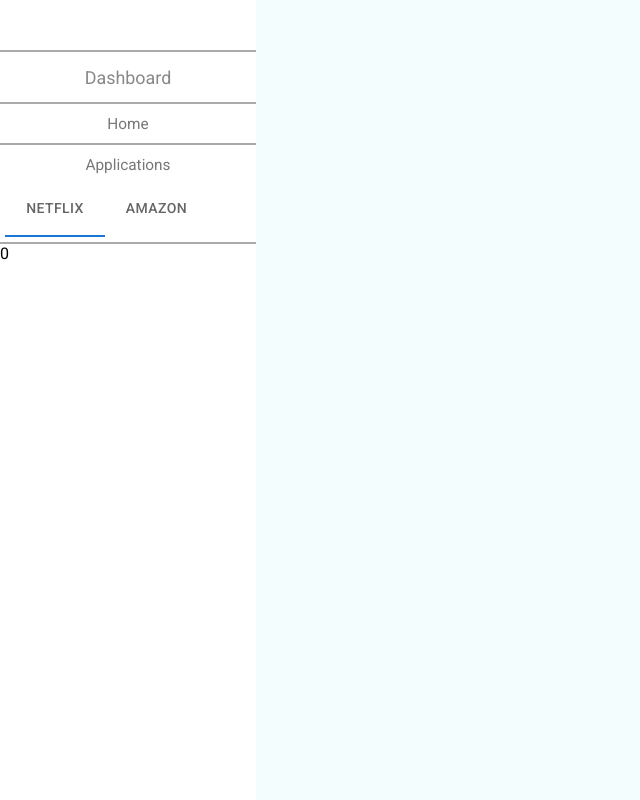
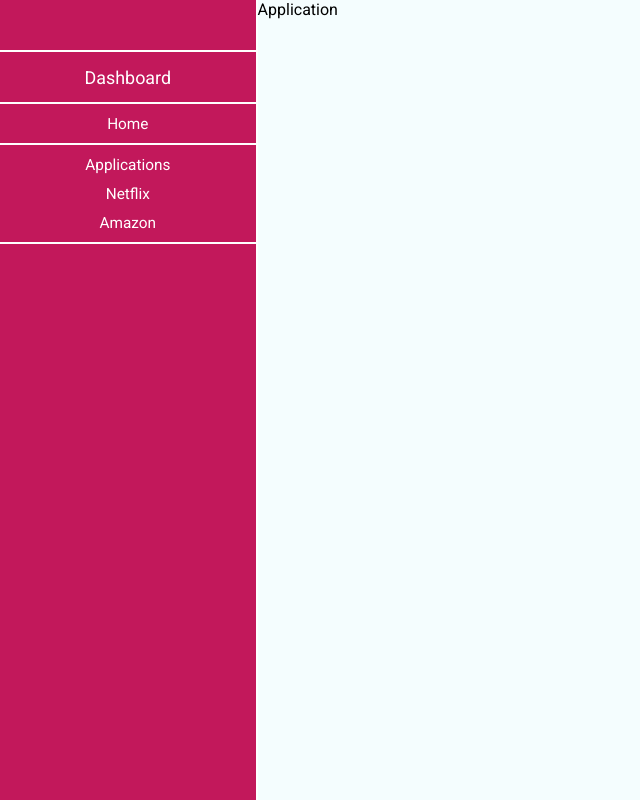
Before and after one commit to Hriday1321/Aviate_Project, a React (Create React App) app: page /applications in a window 1280 px wide. Shown: the whole page, without its empty margins (0-640 px from the left). Built offline with nearby package versions, Linux system fonts and the light colour scheme.

Commit message:
im just rushing everything

```diff
--- a/src/App.js
+++ b/src/App.js
@@ -5,6 +5,7 @@ import { DivC, Side, Main } from './layouts/Layout.elements'
 import Nav from './layouts/Nav/Nav'
 
 import Home from './pages/Home/Home'
+import Application from './pages/Applications/Application'
 
 function App() {
   const [value, setValue] = React.useState(0);
@@ -13,11 +14,11 @@ function App() {
     <DivC className="App">
       <Side>
         <Nav callback={setValue} value={value}/>
-        {value}
       </Side>
       <Main>
       <Routes>
         <Route index element={<Home callback={setValue} value={value}/>} />
+        <Route path='/applications' element={<Application/>}/>
       </Routes>
       </Main>
     </DivC>
--- a/src/layouts/Layout.elements.js
+++ b/src/layouts/Layout.elements.js
@@ -8,8 +8,9 @@ export const DivC = styled.div`
 
 export const Side = styled.div`
     flex: 0.2;
-    background-color: white;
-    color: black;
+    background-color: #c2185b;
+    color: white;
+    border-right: solid white 2px;
 `
 
 export const Main = styled.div`
--- a/src/layouts/Nav/Nav.elements.js
+++ b/src/layouts/Nav/Nav.elements.js
@@ -2,7 +2,7 @@ import styled from 'styled-components'
 import { NavLink } from 'react-router-dom'
 
 export const Wrap = styled.div`
-    border-bottom: solid #aaa 2px;
+    border-bottom: solid white 2px;
     padding: 2%;
 `;
 
@@ -11,7 +11,7 @@ export const Space = styled.div`
 `;
 
 export const DivT = styled.div`
-    color: #888;
+    color: white;
     font-size: 1.4vw;
     display: flex;
     justify-content: center;
@@ -23,12 +23,12 @@ export const DivL = styled.div`
     padding: 2%;
     text-align: center;
     &:hover{
-        background-color: #ddd;
+        background-color: #8c0032;
     }
 `;
 
 export const Ref = styled(NavLink)`
     text-decoration: none;
-    color: #777;
+    color: white;
     font-size: 1.2vw;
 `;
--- a/src/layouts/Nav/Nav.js
+++ b/src/layouts/Nav/Nav.js
@@ -1,23 +1,9 @@
 import React from 'react'
 import { Space, Wrap, DivT, DivL, Ref } from './Nav.elements'
 
-import Tabs from '@mui/material/Tabs';
-import Tab from '@mui/material/Tab';
-
 import {dummy} from '../../utils/dummy'
 
-function a11yProps(index) {
-  return {
-    id: `simple-tab-${index}`,
-    'aria-controls': `simple-tabpanel-${index}`,
-  };
-}
-
 function Nav(props) {
-  const handleChange = (event, newValue) => {
-    props.callBack(newValue);
-  };
-
   return (
     <div>
       <Wrap>
@@ -35,15 +21,13 @@ function Nav(props) {
         <DivL>
           <Ref to='/'>Applications</Ref>
         </DivL>
-        <Tabs value={props.value} onChange={handleChange} variant="fullWidth">
-        {dummy.map((data, index) => {
+        {dummy.map((data) => {
           return(
             <DivL>
-              <Tab label={data.name} {...a11yProps({index})} />
+              <Ref to='applications'>{data.name}</Ref>
             </DivL>
           )
         })}
-        </Tabs>
       </Wrap>
     </div>
   )
--- /dev/null
+++ b/src/pages/Applications/Application.js
@@ -0,0 +1,9 @@
+import React from 'react'
+
+function Application() {
+  return (
+    <div>Application</div>
+  )
+}
+
+export default Application
--- a/src/pages/Home/Home.js
+++ b/src/pages/Home/Home.js
@@ -5,7 +5,7 @@ import Collection from '../../components/Home/Collection'
 function Home(props) {
   return (
     <div>
-      <Collection/>
+      <Collection callback={props.callback} value={props.value}/>
     </div>
   )
 }
```
